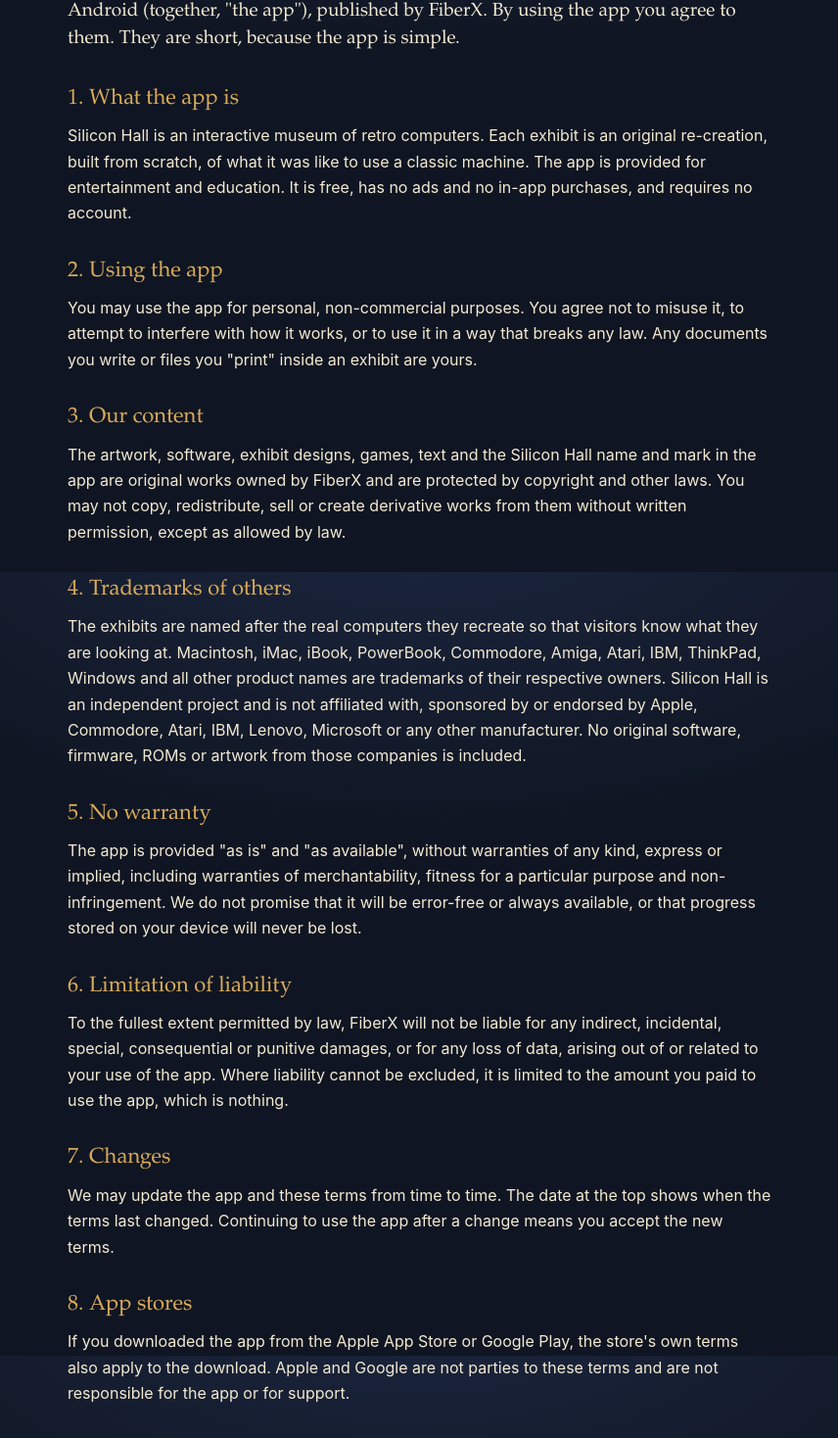
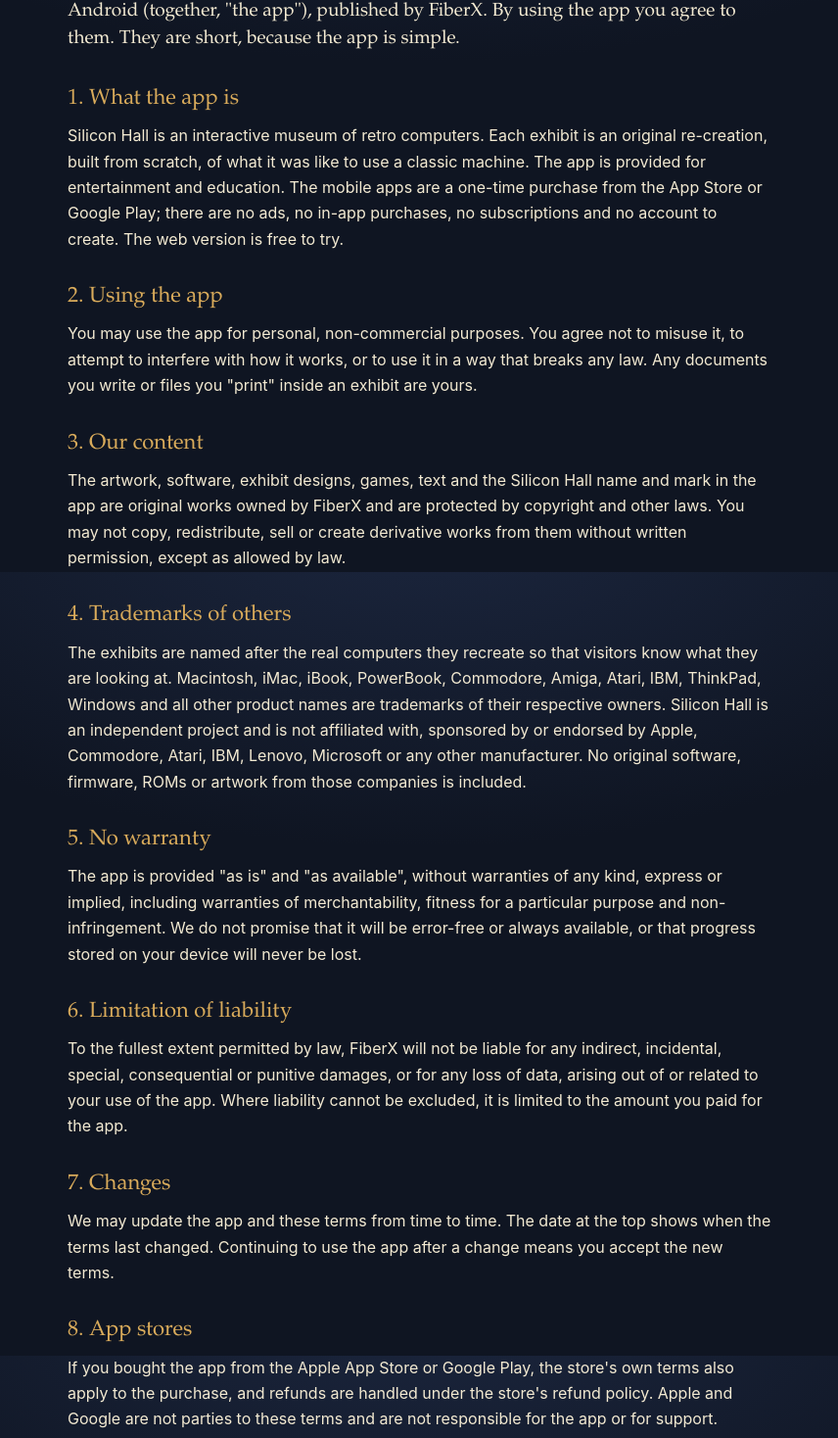
Before and after one commit to speedwayridersnyc-gif/FiberX, a Next.js app: page /terms in a window 1280 px wide. Shown: the part 216-1684 px from the top of the page at 98% size, without its empty margins (211-1067 px from the left). Built offline with nearby package versions, Linux system fonts and the light colour scheme; no server answers.

Commit message:
Terms and support: the mobile apps are a one-time purchase; add refunds note

```diff
--- a/app/support/page.tsx
+++ b/app/support/page.tsx
@@ -36,6 +36,9 @@ export default function SupportPage() {
       <h3>My "printed" documents: where do they go?</h3>
       <p>Printing inside an exhibit saves an image (or a text file) to your device, the same way a download would. Look in your Downloads or Files app.</p>
 
+      <h3>Refunds</h3>
+      <p>The mobile apps are sold through the Apple App Store and Google Play, so refunds go through the store you bought from: Apple's "Report a Problem" page for the App Store, or the order history in the Google Play app. If you are having trouble, email us and we will point you to the right place.</p>
+
       <h3>Something is not working</h3>
       <p>Try reloading the page or restarting the app first. If the problem continues, email us with the exhibit name and your device model and we will look into it.</p>
 
--- a/app/terms/page.tsx
+++ b/app/terms/page.tsx
@@ -10,7 +10,7 @@ export default function TermsPage() {
       <p className="info-lede">These terms apply to the {SITE.name} website and to the {SITE.name} apps for iOS and Android (together, "the app"), published by {SITE.publisher}. By using the app you agree to them. They are short, because the app is simple.</p>
 
       <h2>1. What the app is</h2>
-      <p>{SITE.name} is an interactive museum of retro computers. Each exhibit is an original re-creation, built from scratch, of what it was like to use a classic machine. The app is provided for entertainment and education. It is free, has no ads and no in-app purchases, and requires no account.</p>
+      <p>{SITE.name} is an interactive museum of retro computers. Each exhibit is an original re-creation, built from scratch, of what it was like to use a classic machine. The app is provided for entertainment and education. The mobile apps are a one-time purchase from the App Store or Google Play; there are no ads, no in-app purchases, no subscriptions and no account to create. The web version is free to try.</p>
 
       <h2>2. Using the app</h2>
       <p>You may use the app for personal, non-commercial purposes. You agree not to misuse it, to attempt to interfere with how it works, or to use it in a way that breaks any law. Any documents you write or files you "print" inside an exhibit are yours.</p>
@@ -25,13 +25,13 @@ export default function TermsPage() {
       <p>The app is provided "as is" and "as available", without warranties of any kind, express or implied, including warranties of merchantability, fitness for a particular purpose and non-infringement. We do not promise that it will be error-free or always available, or that progress stored on your device will never be lost.</p>
 
       <h2>6. Limitation of liability</h2>
-      <p>To the fullest extent permitted by law, {SITE.publisher} will not be liable for any indirect, incidental, special, consequential or punitive damages, or for any loss of data, arising out of or related to your use of the app. Where liability cannot be excluded, it is limited to the amount you paid to use the app, which is nothing.</p>
+      <p>To the fullest extent permitted by law, {SITE.publisher} will not be liable for any indirect, incidental, special, consequential or punitive damages, or for any loss of data, arising out of or related to your use of the app. Where liability cannot be excluded, it is limited to the amount you paid for the app.</p>
 
       <h2>7. Changes</h2>
       <p>We may update the app and these terms from time to time. The date at the top shows when the terms last changed. Continuing to use the app after a change means you accept the new terms.</p>
 
       <h2>8. App stores</h2>
-      <p>If you downloaded the app from the Apple App Store or Google Play, the store's own terms also apply to the download. Apple and Google are not parties to these terms and are not responsible for the app or for support.</p>
+      <p>If you bought the app from the Apple App Store or Google Play, the store's own terms also apply to the purchase, and refunds are handled under the store's refund policy. Apple and Google are not parties to these terms and are not responsible for the app or for support.</p>
 
       <h2>9. Governing law</h2>
       <p>These terms are governed by the laws of {SITE.jurisdiction}, without regard to conflict-of-law rules.</p>
```
